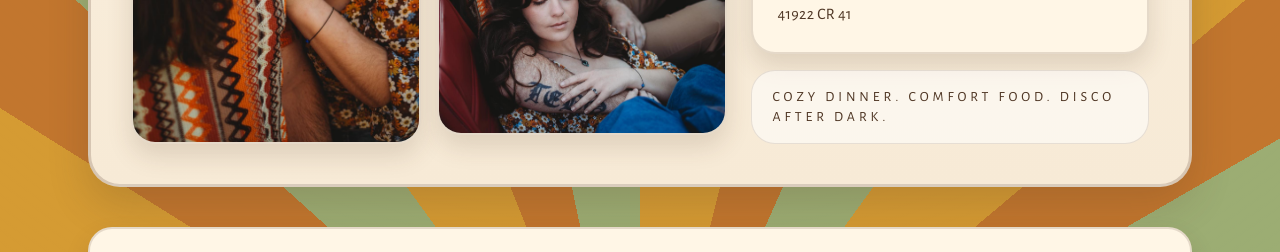
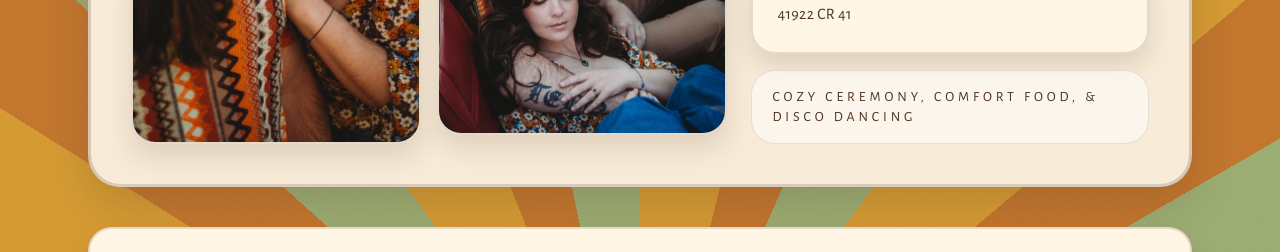
Before and after one commit to iKaseTebo/Wedding-Website, a Next.js app: page / in a window 1280 px wide. Shown: the part 665-917 px from the top of the page. Built offline with nearby package versions, Linux system fonts and the light colour scheme; no server answers; the database is empty.

Commit message:
sentence change

```diff
--- a/app/page.tsx
+++ b/app/page.tsx
@@ -236,7 +236,7 @@ export default async function Home({ searchParams }: HomeProps) {
                 </div>
               </div>
               <div className="rounded-3xl border border-[color:rgba(79,54,36,0.12)] bg-white/55 px-5 py-4 text-sm uppercase tracking-[0.28em] text-[color:var(--brown)]">
-                Cozy dinner. Comfort food. Disco after dark.
+                Cozy ceremony, comfort food, & disco dancing
               </div>
             </div>
           </div>
```
